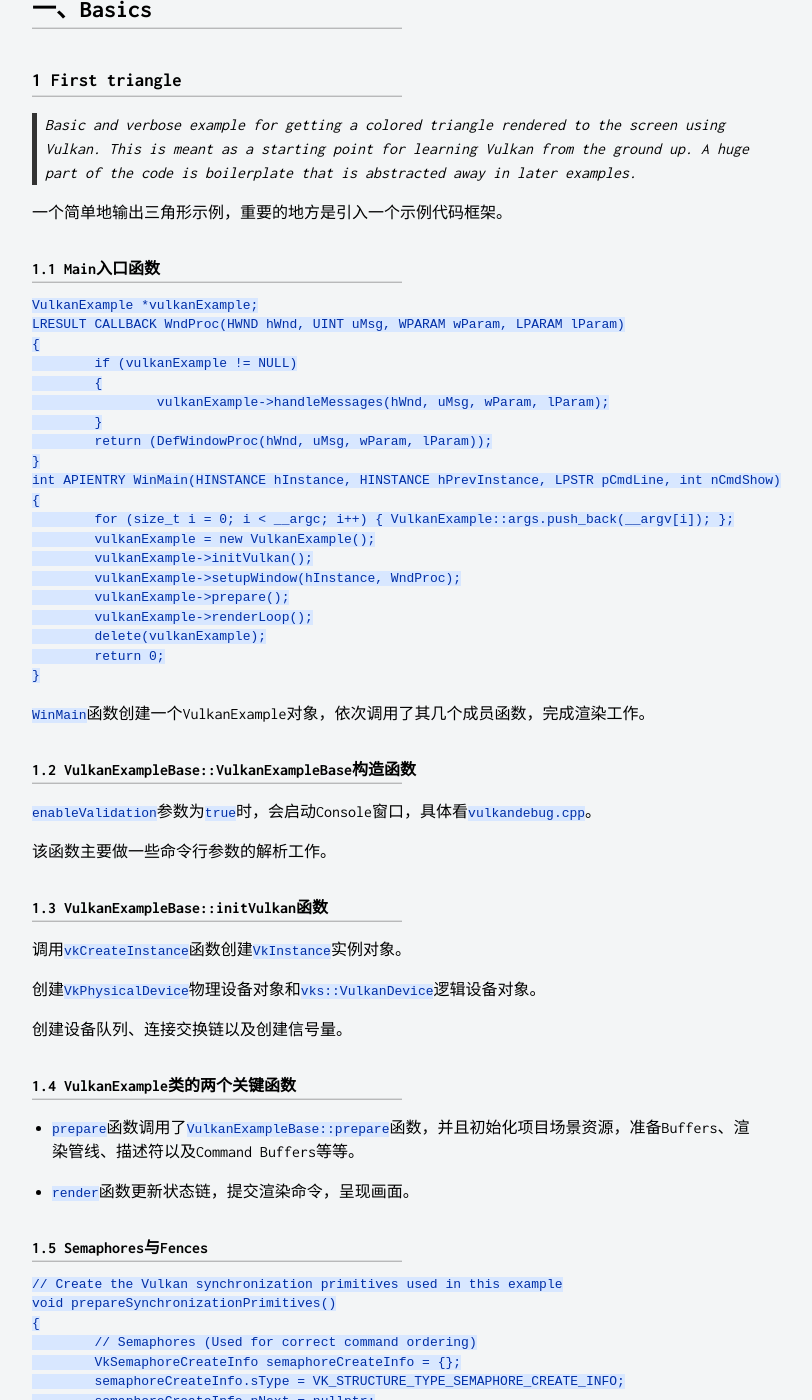
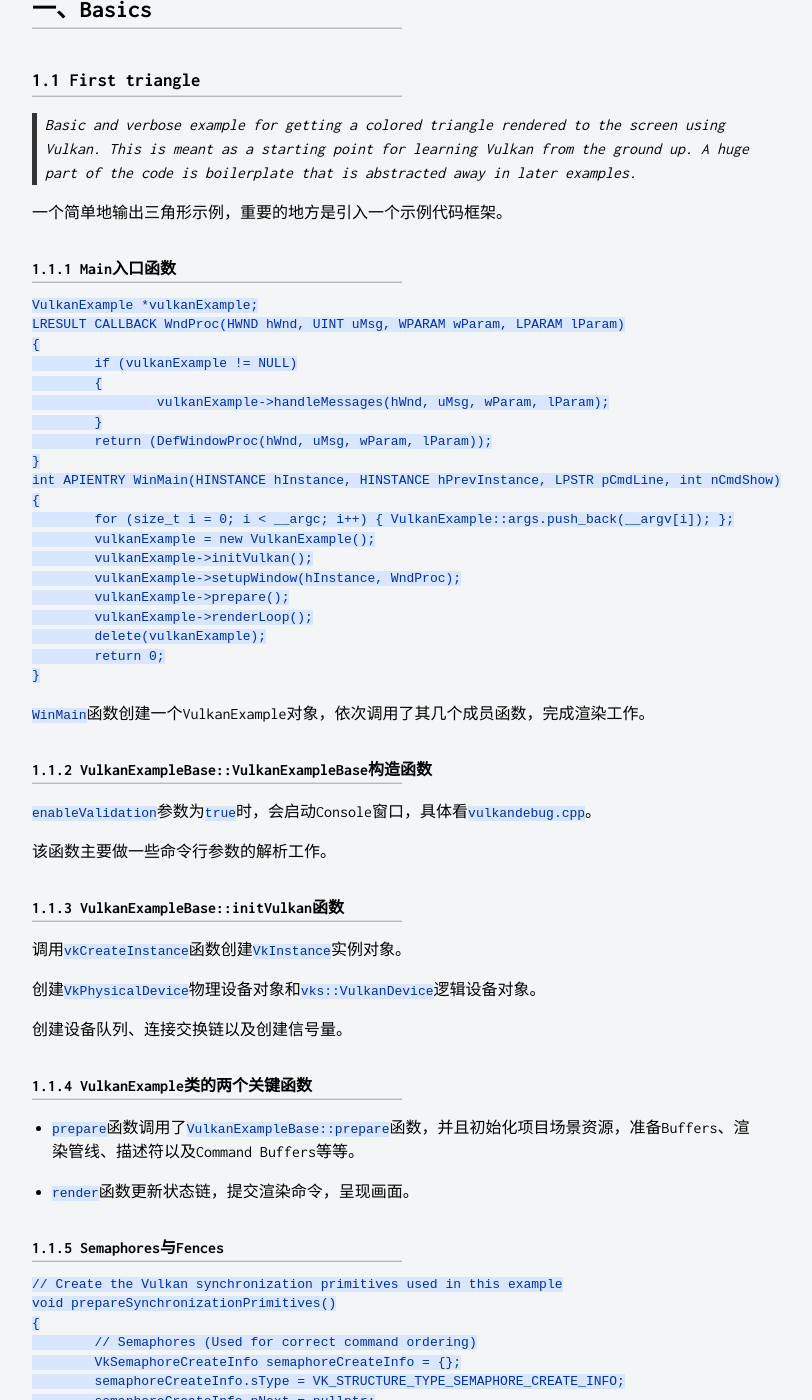
Before and after one commit to chaguake/chaguake.github.io, a Jekyll site: the page built from _posts/2022-04-22-Vulkan Basic Learning.md, in a window 1280 px wide and 1400 px high, scrolled down 320 px. Shown: the whole window, without its empty margins (238-1050 px from the left). Built offline with Jekyll 4.4.1, drawn with Linux system fonts in a browser that asks for light colours; some of the changed text lies outside the part shown.

Commit message:
add note

````diff
--- a/_posts/2022-04-22-Vulkan Basic Learning.md
+++ b/_posts/2022-04-22-Vulkan Basic Learning.md
@@ -13,14 +13,14 @@ tags:
 
 ## 一、Basics
 
-### 1 First triangle
+### 1.1 First triangle
 
 > Basic and verbose example for getting a colored triangle rendered to the screen using Vulkan. This is meant as a starting point for learning Vulkan from the ground up. A huge part of the code is boilerplate that is abstracted away in later examples.
 
 一个简单地输出三角形示例，重要的地方是引入一个示例代码框架。
 
 
-#### 1.1 Main入口函数
+#### 1.1.1 Main入口函数
 
 ```
 VulkanExample *vulkanExample;
@@ -47,13 +47,13 @@ int APIENTRY WinMain(HINSTANCE hInstance, HINSTANCE hPrevInstance, LPSTR pCmdLin
 
 `WinMain`函数创建一个VulkanExample对象，依次调用了其几个成员函数，完成渲染工作。
 
-#### 1.2 VulkanExampleBase::VulkanExampleBase构造函数
+#### 1.1.2 VulkanExampleBase::VulkanExampleBase构造函数
 
 `enableValidation`参数为`true`时，会启动Console窗口，具体看`vulkandebug.cpp`。
 
 该函数主要做一些命令行参数的解析工作。
 
-#### 1.3 VulkanExampleBase::initVulkan函数
+#### 1.1.3 VulkanExampleBase::initVulkan函数
 
 调用`vkCreateInstance`函数创建`VkInstance`实例对象。
 
@@ -61,13 +61,13 @@ int APIENTRY WinMain(HINSTANCE hInstance, HINSTANCE hPrevInstance, LPSTR pCmdLin
 
 创建设备队列、连接交换链以及创建信号量。
 
-#### 1.4 VulkanExample类的两个关键函数
+#### 1.1.4 VulkanExample类的两个关键函数
 
 * `prepare`函数调用了`VulkanExampleBase::prepare`函数，并且初始化项目场景资源，准备Buffers、渲染管线、描述符以及Command Buffers等等。
 
 * `render`函数更新状态链，提交渲染命令，呈现画面。
 
-#### 1.5 Semaphores与Fences
+#### 1.1.5 Semaphores与Fences
 
 ```
 // Create the Vulkan synchronization primitives used in this example
@@ -134,7 +134,7 @@ void draw()
 
 见Vulkan API文档第七章Synchronization and Cache Control。
 
-##### 1.5.1 Vulkan提供了5种显式同步机制
+##### 1.1.5.1 Vulkan提供了5种显式同步机制
 
 * Fences
 
@@ -199,11 +199,11 @@ VkResult present = swapChain.queuePresent(queue, currentBuffer, renderCompleteSe
 
 基于本章中的概念，渲染过程（Render Passes）为大多数渲染人物提供一个有用的同步框架。许多需要应用程序使用其他同步原语的情况可以更有效地表示为渲染传递的一部分。
 
-#### 1.6 Vertex Buffer与Index Buffer
+#### 1.1.6 Vertex Buffer与Index Buffer
 
 示例演示了两种网格数据存储方式：host buffer和device buffer。
 
-##### 1.6.1 host buffer
+##### 1.1.6.1 host buffer
 
 ```
 // Create host-visible buffers only and use these for rendering. This is not advised and will usually result in lower rendering performance
@@ -244,7 +244,7 @@ vkUnmapMemory(device, indices.memory);
 VK_CHECK_RESULT(vkBindBufferMemory(device, indices.buffer, indices.memory, 0));
 ```
 
-##### 1.6.2 device buffer
+##### 1.1.6.2 device buffer
 
 ```
 // Static data like vertex and index buffer should be stored on the device memory
@@ -347,10 +347,10 @@ vkDestroyBuffer(device, stagingBuffers.indices.buffer, nullptr);
 vkFreeMemory(device, stagingBuffers.indices.memory, nullptr);
 ```
 
-#### 1.7
+#### 1.1.7
 
 
-### 2 Pipelines
+### 1.2 Pipelines
 
 > Using pipeline state objects (pso) that bake state information (rasterization states, culling modes, etc.) along with the shaders into a single object, making it easy for an implementation to optimize usage (compared to OpenGL's dynamic state machine). Also demonstrates the use of pipeline derivatives.
 
````
Also changed, not shown: _posts/2022-04-18-Real Time High Quality Rendering - Shadow Mapping Techniques.md (+16 -16 lines).
